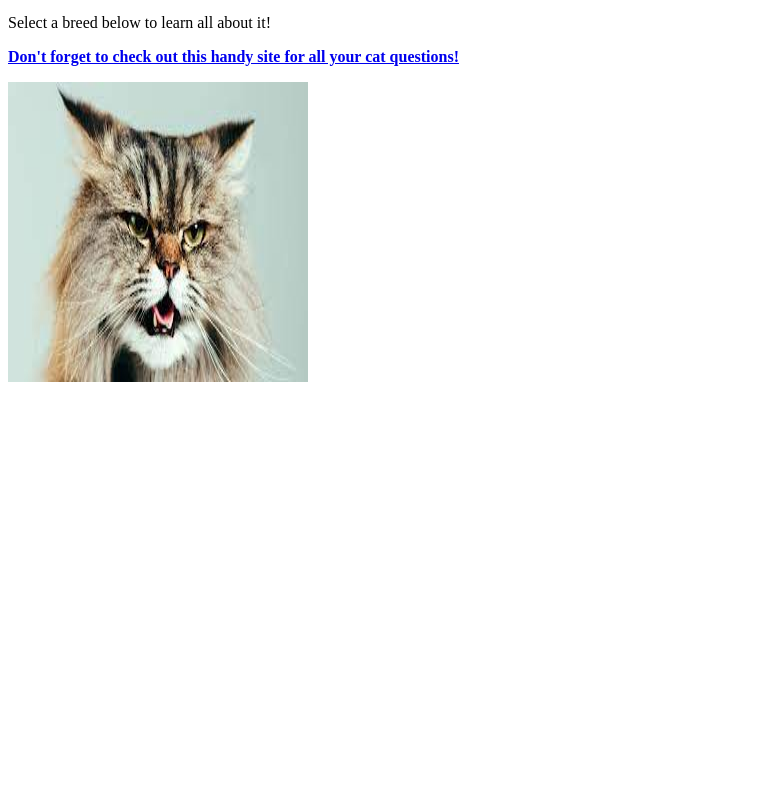
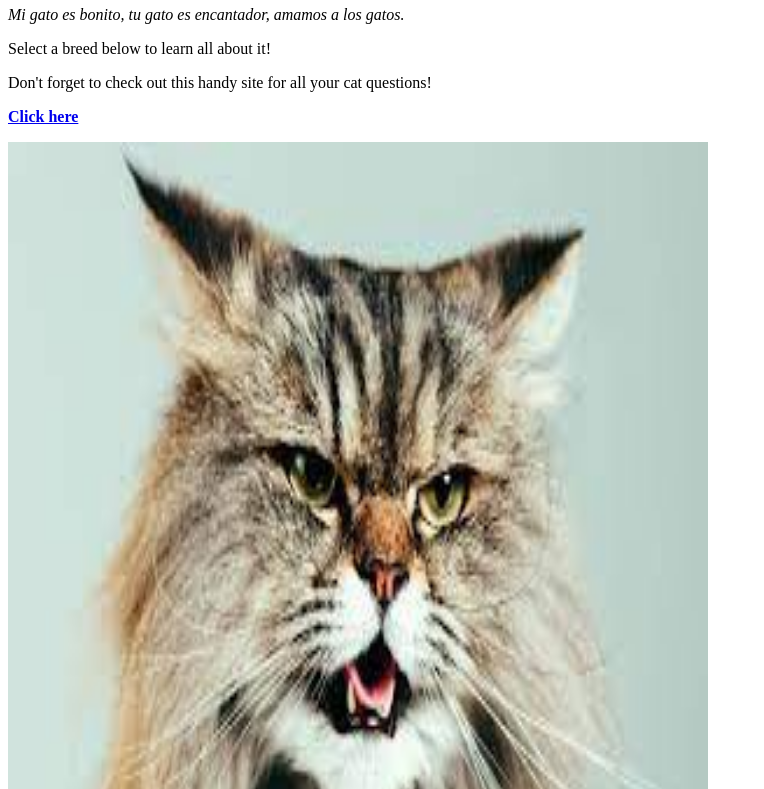
Before and after one commit to RachChil/Cat, a plain HTML site: page WebPage/CatLove.html in a window 1280 px wide. Shown: the part 100-889 px from the top of the page, without its empty margins (0-764 px from the left). Before the commit the page ends 800 px from the top, so only its background shows below. Drawn offline with Linux system fonts and the light colour scheme.

```diff
--- a/WebPage/CatLove.html
+++ b/WebPage/CatLove.html
@@ -1,3 +1,4 @@
+@@ -1,17 +1,25 @@
 <!--Rachel Children, 05/05/23, my first project using APIs, to create a website all about cats-->
 <!DOCTYPE html>
 <html lang="en">
@@ -8,6 +9,11 @@
 
     <body>
         <h1> Cat Love.</h1>
+        <p> <i>Mi gato es bonito, tu gato es encantador, amamos a los gatos.</i></p>
+        <p>Select a breed below to learn all about it!</p>
+        <p>Don't forget to check out this handy site for all your cat questions!</p>
+<p><a href="https://thecatsite.com/"><b>Click here</b></a></p>
+        <img src="picture.png" alt="this is a picture." width="700" height="700">
         <p>
             <i>Mi gato es bonito, tu gato es encantador, amamos a los gatos.</i>
         </p>
```
